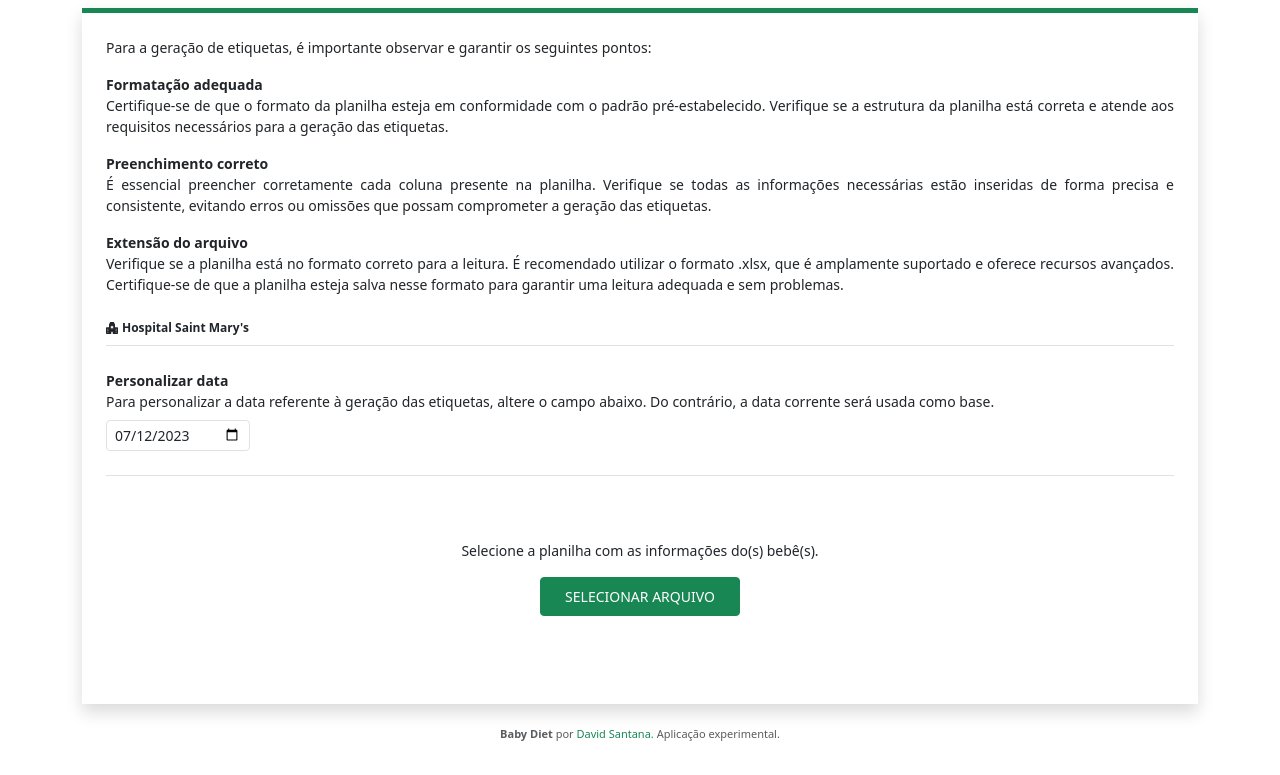
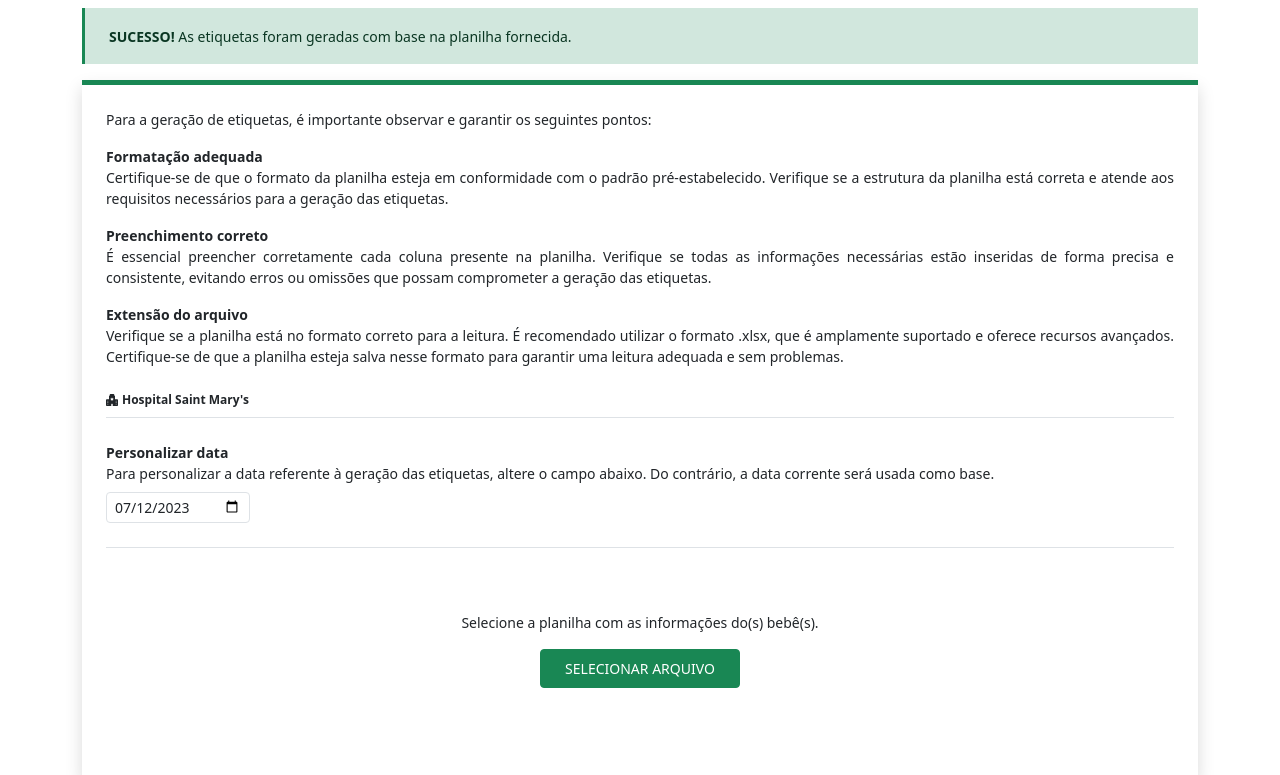
Before and after one commit to davidsantana06/baby-diet, a Flask app: page / in a window 1280 px wide. Shown: the part 70-845 px from the top of the page. Before the commit the page ends 811 px from the top, so only its background shows below. Run offline with Flask 3, Linux system fonts and the light colour scheme; some libraries are stand-ins or nearby versions.

Commit message:
feat: enhance alert design

```diff
--- a/app/views.py
+++ b/app/views.py
@@ -17,6 +17,9 @@ def page_not_found(error):
 
 @app.route('/')
 def index():
+    msg, cat = msg_repo('process_spreadsheet')
+    flash(msg, cat)
+
     response = render_template(
         template_name_or_list='index.html',
         page_css='index.css',
--- a/templates/base.html
+++ b/templates/base.html
@@ -27,7 +27,7 @@
     {% with messages = get_flashed_messages(with_categories=true) %}
         {% if messages %}
             {% for category, message in messages %}
-                <div class="alert {{ 'alert-' ~ category }} text-center rounded-0 px-4" role="alert">
+                <div class="alert {{ 'alert-' ~ category }} alert-dismissible fade show border-0 border-start border-3 {{ 'border-' ~ category }} rounded-0 px-4" role="alert">
                     <span class="normal-font-size">{{ message | safe }}</span>
                 </div>
             {% endfor %}
```
